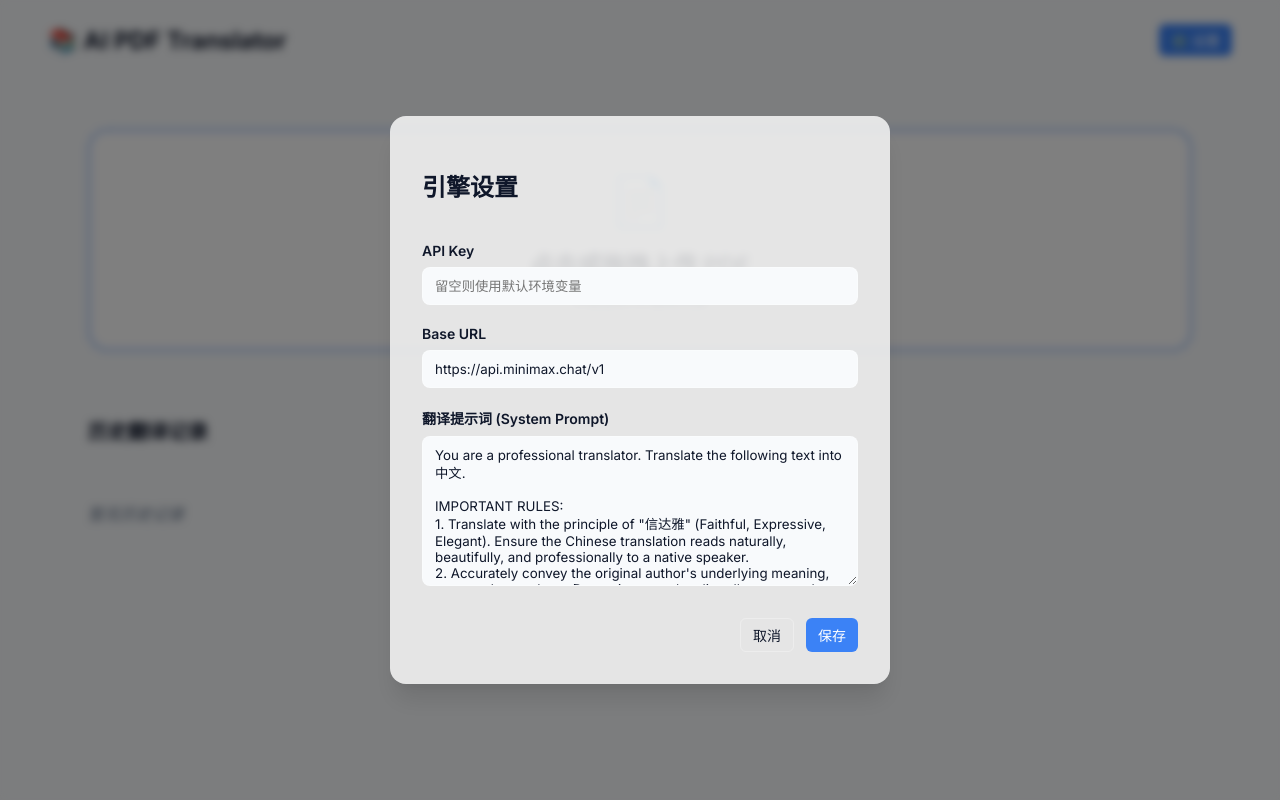
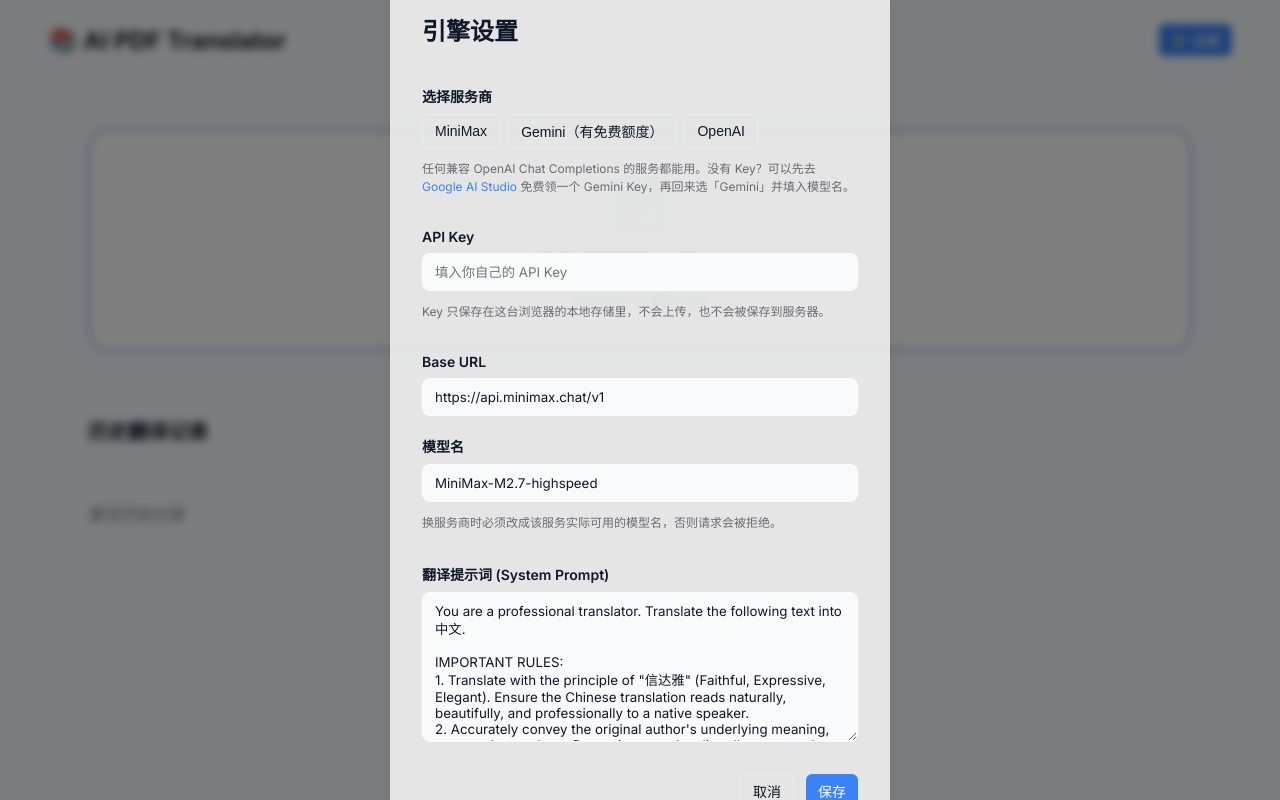
Before and after one commit to NBananapie/aibooktranslator, a Next.js app: page / in a window 1280 px wide. Both pictures are taken after a click on the button "⚙️ 设置". Built offline with nearby package versions, Linux system fonts and the light colour scheme.

Commit message:
设置面板增加服务商预设、模型名输入与免费 Key 引导

```diff
--- a/src/app/page.tsx
+++ b/src/app/page.tsx
@@ -5,6 +5,14 @@ import { useRouter } from 'next/navigation';
 import { useAppContext, AppSettings } from '@/context/AppContext';
 import { getAllHistoryMetadata, saveHistoryRecord, HistoryRecord, deleteHistoryRecord } from '@/lib/db';
 import styles from './page.module.css';
+
+const PROVIDER_PRESETS = [
+  { label: 'MiniMax', baseUrl: 'https://api.minimax.chat/v1', model: 'MiniMax-M2.7-highspeed' },
+  { label: 'Gemini（有免费额度）', baseUrl: 'https://generativelanguage.googleapis.com/v1beta/openai/', model: '' },
+  { label: 'OpenAI', baseUrl: 'https://api.openai.com/v1', model: '' },
+];
+
+const hintStyle: React.CSSProperties = { fontSize: '12px', color: '#6b6b70', marginTop: '4px', lineHeight: 1.5 };
 
 export default function Home() {
   const router = useRouter();
@@ -155,13 +163,36 @@ export default function Home() {
           <div className={styles.modalContent} onClick={e => e.stopPropagation()}>
             <h2>引擎设置</h2>
             <div className={styles.formGroup}>
+              <label>选择服务商</label>
+              <div style={{ display: 'flex', flexWrap: 'wrap', gap: '8px' }}>
+                {PROVIDER_PRESETS.map(preset => (
+                  <button
+                    key={preset.label}
+                    type="button"
+                    className={styles.btnSecondary}
+                    onClick={() => setFormSettings({ ...formSettings, baseUrl: preset.baseUrl, model: preset.model })}
+                  >
+                    {preset.label}
+                  </button>
+                ))}
+              </div>
+              <p style={hintStyle}>
+                任何兼容 OpenAI Chat Completions 的服务都能用。没有 Key？可以先去{' '}
+                <a href="https://aistudio.google.com/apikey" target="_blank" rel="noopener noreferrer">
+                  Google AI Studio
+                </a>{' '}
+                免费领一个 Gemini Key，再回来选「Gemini」并填入模型名。
+              </p>
+            </div>
+            <div className={styles.formGroup}>
               <label>API Key</label>
               <input
                 type="password"
                 value={formSettings.apiKey}
                 onChange={e => setFormSettings({...formSettings, apiKey: e.target.value})}
-                placeholder="留空则使用默认环境变量"
+                placeholder="填入你自己的 API Key"
               />
+              <p style={hintStyle}>Key 只保存在这台浏览器的本地存储里，不会上传，也不会被保存到服务器。</p>
             </div>
             <div className={styles.formGroup}>
               <label>Base URL</label>
@@ -170,6 +201,16 @@ export default function Home() {
                 value={formSettings.baseUrl}
                 onChange={e => setFormSettings({...formSettings, baseUrl: e.target.value})}
               />
+            </div>
+            <div className={styles.formGroup}>
+              <label>模型名</label>
+              <input
+                type="text"
+                value={formSettings.model}
+                onChange={e => setFormSettings({...formSettings, model: e.target.value})}
+                placeholder="例如 MiniMax-M2.7-highspeed"
+              />
+              <p style={hintStyle}>换服务商时必须改成该服务实际可用的模型名，否则请求会被拒绝。</p>
             </div>
             <div className={styles.formGroup}>
               <label>翻译提示词 (System Prompt)</label>
```
